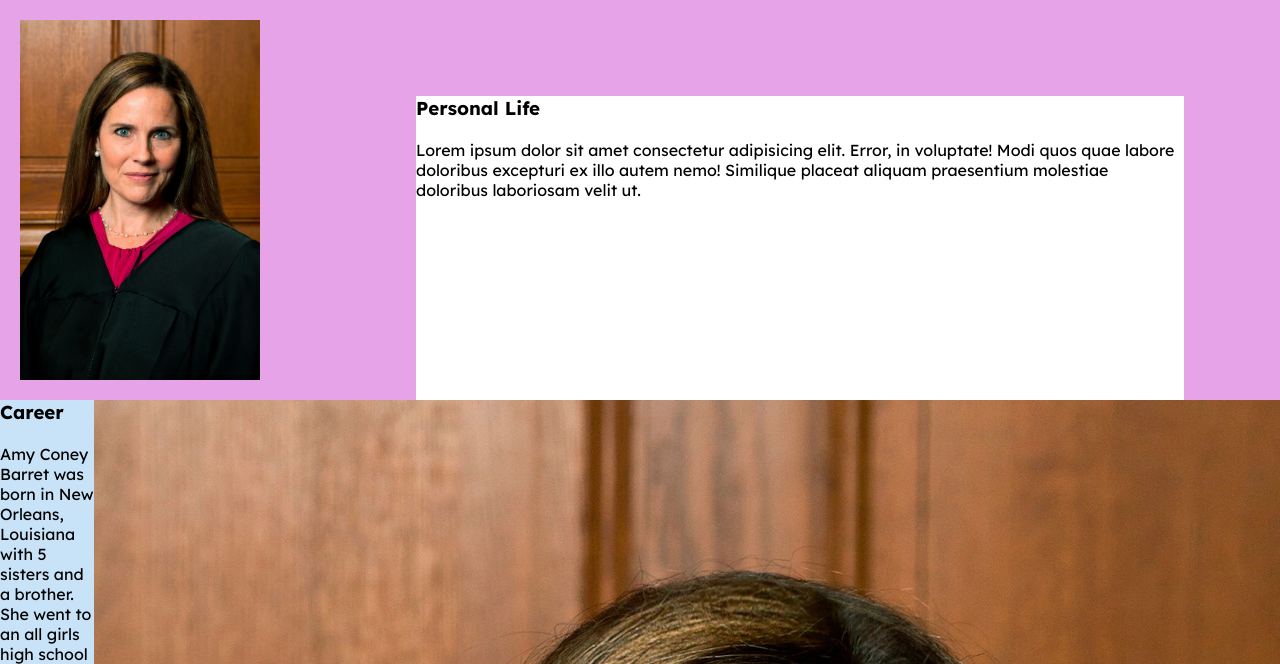
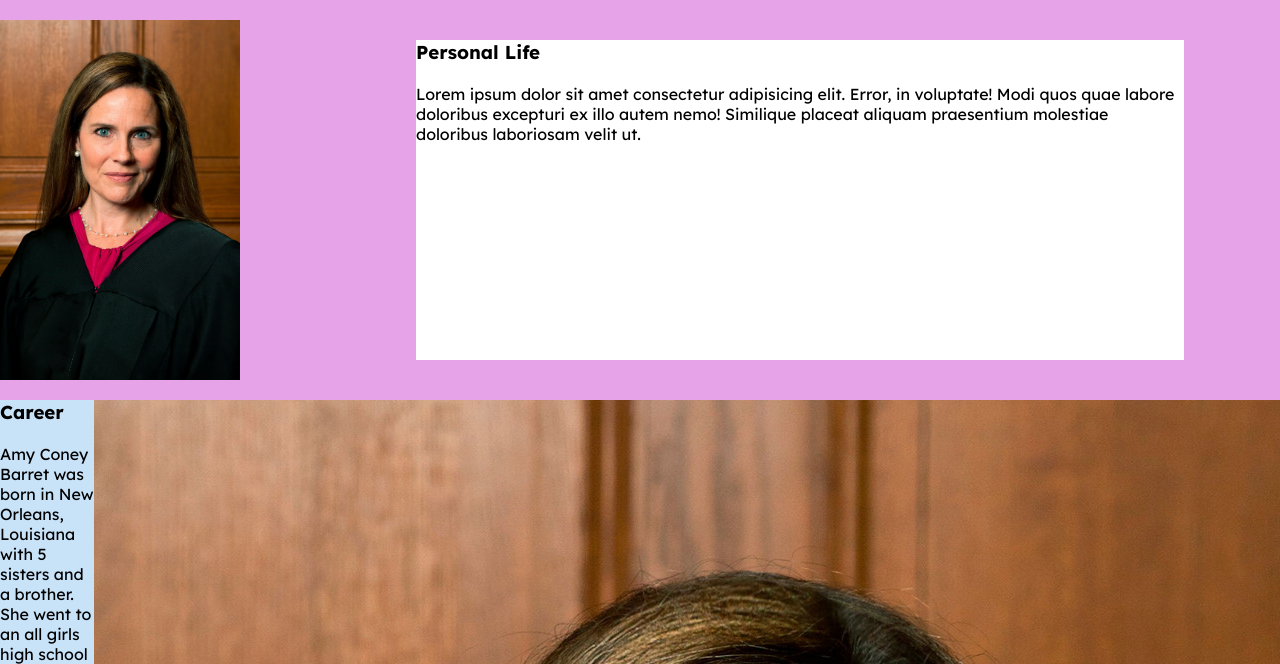
Before and after one commit to bendev2010/justice, a plain HTML site: page index.html in a window 1280 px wide. Shown: the part 136-800 px from the top of the page. Drawn offline with Linux system fonts and the light colour scheme; a web font is replaced by a local one.

Commit message:
centering

```diff
--- a/style.css
+++ b/style.css
@@ -25,11 +25,12 @@ h1 {
     background-color: rgb(231, 163, 231);
     display: grid;
     grid-template-columns: 1fr 3fr;
+    align-items: center;
 }
 
 .sec1 img {
     height: 45vh;
-    margin: 2.5vh;
+    /*margin: 2.5vh;*/
     float: left;
 }
 
```
